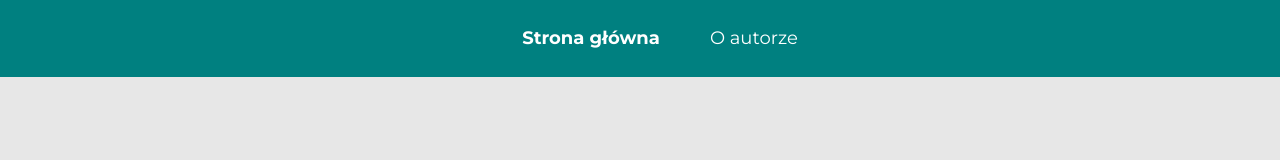
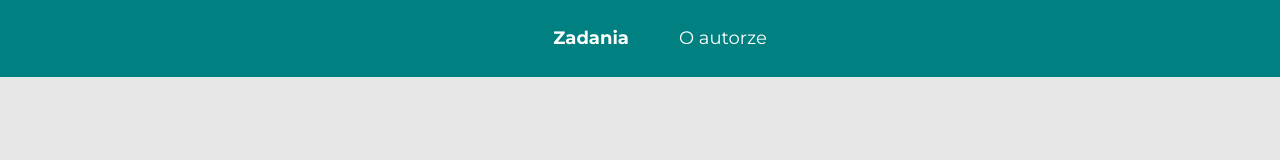
Before and after one commit to KrystianZybura/todo-list-react, a React (Create React App) app: page /#/zadania in a window 1280 px wide. Shown: the top 160 px of the page. Built offline with nearby package versions, Linux system fonts and the light colour scheme.

Commit message:
"Strona główna" renamed to "Zadania"

```diff
--- a/src/App.js
+++ b/src/App.js
@@ -16,7 +16,7 @@ const App = () => (
       <Container>
         <UnorderedList>
           <li>
-            <StyledNavlink to="/zadania">Strona główna</StyledNavlink>
+            <StyledNavlink to="/zadania">Zadania</StyledNavlink>
           </li>
           <li>
             <StyledNavlink to="/autor">O autorze</StyledNavlink>
```
